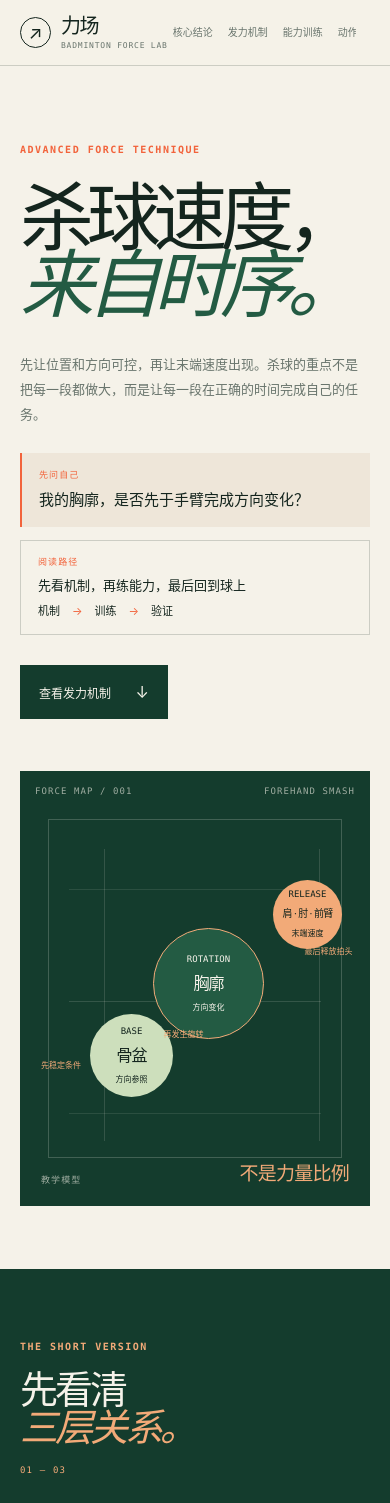
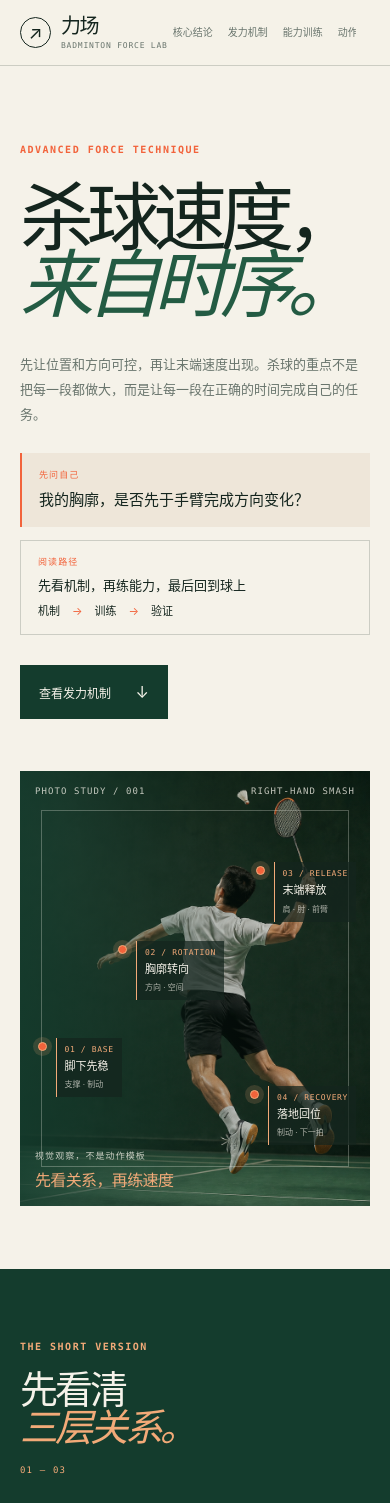
Before and after one commit to dr-birdkiwi/badminton-lab, a Next.js app: page / in a window 390 px wide. Shown: the top 1503 px of the page. Built offline with nearby package versions, Linux system fonts and the light colour scheme.

Commit message:
Add visual smash studies

```diff
--- a/app/globals.css
+++ b/app/globals.css
@@ -54,23 +54,20 @@ button { cursor: pointer; }
 .dark-button span { margin-left: 21px; font-size: 16px; }
 
 .mechanics-plate { position: relative; min-height: 555px; overflow: hidden; padding: 21px; color: var(--paper); background: var(--forest); }
-.mechanics-plate::before { content: ''; position: absolute; inset: 10% 12%; border: 1px solid rgba(245, 242, 233, .2); }
-.plate-meta, .plate-footer { position: relative; z-index: 2; display: flex; justify-content: space-between; color: rgba(245, 242, 233, .62); font: 9px var(--mono); letter-spacing: .12em; }
-.plate-grid-line { position: absolute; z-index: 1; background: rgba(245, 242, 233, .14); }
-.plate-grid-vertical { top: 18%; bottom: 15%; left: 28%; width: 1px; box-shadow: 285px 0 rgba(245, 242, 233, .14); }
-.plate-grid-horizontal { top: 53%; left: 14%; right: 14%; height: 1px; box-shadow: 0 -112px rgba(245, 242, 233, .1), 0 112px rgba(245, 242, 233, .1); }
-.plate-node { position: absolute; z-index: 3; display: grid; place-content: center; width: 128px; height: 128px; border-radius: 50%; text-align: center; }
-.plate-node small { font: 9px var(--mono); }
-.plate-node strong { margin-top: 7px; font-size: 21px; font-weight: 400; letter-spacing: -.07em; }
-.plate-node span { margin-top: 6px; font-size: 10px; }
-.plate-base { left: 28%; bottom: 25%; color: var(--ink); background: var(--mint); }
-.plate-trunk { top: 34%; left: 44%; width: 156px; height: 156px; color: var(--paper); background: var(--forest-2); border: 1px solid var(--orange-soft); }
-.plate-arm { top: 23%; right: 13%; width: 94px; height: 94px; color: var(--ink); background: var(--orange-soft); }
-.plate-arm strong { font-size: 15px; }
-.plate-callout { position: absolute; z-index: 4; color: var(--orange-soft); font-size: 10px; }
-.callout-base { bottom: 31%; left: 11%; }
-.callout-trunk { top: 61%; left: 45%; }
-.callout-arm { top: 39%; right: 9%; }
+.hero-visual img { position: absolute; inset: 0; width: 100%; height: 100%; object-fit: cover; object-position: 64% center; }
+.hero-visual::after { content: ''; position: absolute; inset: 10% 8%; border: 1px solid rgba(245, 242, 233, .28); pointer-events: none; }
+.hero-visual-shade { position: absolute; inset: 0; background: linear-gradient(90deg, rgba(20, 60, 45, .92) 0%, rgba(20, 60, 45, .44) 29%, rgba(20, 60, 45, .05) 70%); }
+.plate-meta, .plate-footer { position: relative; z-index: 2; display: flex; justify-content: space-between; color: rgba(245, 242, 233, .78); font: 9px var(--mono); letter-spacing: .12em; }
+.visual-label { position: absolute; z-index: 3; display: flex; align-items: start; gap: 9px; color: var(--paper); }
+.visual-label i { display: block; width: 9px; height: 9px; margin-top: 4px; border: 1px solid var(--orange-soft); border-radius: 50%; background: var(--orange); box-shadow: 0 0 0 5px rgba(242, 170, 120, .16); }
+.visual-label div { display: grid; gap: 4px; min-width: 110px; padding: 9px 11px; border-left: 1px solid var(--orange-soft); background: rgba(20, 37, 30, .72); }
+.visual-label b { color: var(--orange-soft); font: 8px var(--mono); letter-spacing: .08em; font-weight: 400; }
+.visual-label strong { font-size: 14px; font-weight: 400; }
+.visual-label small { color: rgba(245, 242, 233, .68); font-size: 9px; }
+.visual-label-base { bottom: 23%; left: 8%; }
+.visual-label-rotation { top: 42%; left: 28%; }
+.visual-label-release { top: 23%; right: 8%; }
+.visual-label-recovery { right: 8%; bottom: 17%; }
 .plate-footer { position: absolute; right: 21px; bottom: 20px; left: 21px; align-items: end; }
 .plate-footer strong { color: var(--orange-soft); font: 19px var(--serif); letter-spacing: -.04em; }
 
@@ -105,6 +102,13 @@ button { cursor: pointer; }
 .path-node strong { margin-top: 26px; font-size: 14px; font-weight: 400; line-height: 1.35; }
 .path-node small { margin-top: 8px; color: rgba(245, 242, 233, .58); font: 8px var(--mono); letter-spacing: .07em; }
 .path-arrow { position: absolute; z-index: 2; top: 50%; right: -8px; color: var(--orange-soft); font-size: 16px; transform: translateY(-50%); }
+.path-legend { display: flex; flex-wrap: wrap; gap: 8px 16px; margin-bottom: 16px; color: rgba(245, 242, 233, .72); font-size: 10px; }
+.path-legend span { display: inline-flex; align-items: center; gap: 6px; }
+.path-legend i { display: block; width: 7px; height: 7px; border-radius: 50%; }
+.legend-support { background: var(--mint); }
+.legend-orient { background: #87b59b; }
+.legend-release { background: var(--orange-soft); }
+.legend-brake { background: var(--orange); }
 .path-footnote { margin: 0; color: rgba(245, 242, 233, .62); font-size: 11px; line-height: 1.7; }
 .path-reading { min-height: 300px; padding: 29px; background: var(--paper-2); }
 .path-reading:focus-visible { outline: 2px solid var(--orange); outline-offset: 5px; }
@@ -117,7 +121,7 @@ button { cursor: pointer; }
 .training-statement { display: grid; gap: 9px; max-width: 820px; margin: -14px 0 34px; padding: 16px 18px; border-left: 2px solid var(--orange); background: #eee1d5; }
 .training-statement span, .training-meta span, .training-rules b { color: var(--orange); font: 9px var(--mono); letter-spacing: .1em; }
 .training-statement strong { font-size: 15px; font-weight: 400; line-height: 1.6; }
-.training-layout { display: grid; grid-template-columns: 1.2fr .8fr; gap: 10px; }
+.training-layout { display: grid; grid-template-columns: 1.2fr .8fr; align-items: start; gap: 10px; }
 .training-visual { min-width: 0; padding: 20px; color: var(--paper); background: var(--forest); }
 .training-meta { display: flex; justify-content: space-between; gap: 20px; color: rgba(245, 242, 233, .62); font: 9px var(--mono); letter-spacing: .1em; }
 .training-track { display: grid; grid-template-columns: repeat(3, minmax(0, 1fr)); gap: 5px; margin: 28px 0 26px; }
@@ -133,6 +137,14 @@ button { cursor: pointer; }
 .training-rules > div:last-child { border-right: 0; }
 .training-rules strong { display: block; margin-top: 18px; font-size: 12px; font-weight: 400; }
 .training-rules p { margin: 7px 0 0; color: rgba(245, 242, 233, .62); font-size: 10px; line-height: 1.6; }
+.training-photo { position: relative; min-height: 278px; overflow: hidden; margin-top: 24px; border: 1px solid var(--white-line); }
+.training-photo img { position: absolute; inset: 0; width: 100%; height: 100%; object-fit: cover; object-position: 61% center; }
+.training-photo-shade { position: absolute; inset: 0; background: linear-gradient(180deg, rgba(20, 60, 45, .14), rgba(20, 37, 30, .86)); }
+.training-photo-meta, .training-photo-caption { position: absolute; z-index: 2; right: 15px; left: 15px; display: flex; justify-content: space-between; gap: 14px; }
+.training-photo-meta { top: 14px; color: rgba(245, 242, 233, .74); font: 8px var(--mono); letter-spacing: .1em; }
+.training-photo-caption { bottom: 15px; align-items: end; }
+.training-photo-caption b { color: var(--orange-soft); font: 9px var(--mono); letter-spacing: .1em; font-weight: 400; }
+.training-photo-caption strong { max-width: 280px; color: var(--paper); font: 19px var(--serif); font-weight: 400; line-height: 1.15; text-align: right; }
 .training-reading { min-height: 370px; padding: 29px; background: var(--paper); }
 .training-reading:focus-visible { outline: 2px solid var(--orange); outline-offset: 5px; }
 .training-reading h3 { max-width: 520px; margin: 20px 0 24px; font-size: clamp(28px, 3vw, 43px); font-weight: 400; line-height: 1; letter-spacing: -.08em; }
@@ -222,18 +234,18 @@ button { cursor: pointer; }
   .hero-copy h1 { font-size: clamp(63px, 19vw, 94px); }
   .hero-copy > p { font-size: 13px; }
   .mechanics-plate { min-height: 435px; margin-top: 52px; padding: 15px; }
-  .mechanics-plate::before { inset: 11% 8%; }
-  .plate-grid-vertical { left: 24%; box-shadow: 215px 0 rgba(245, 242, 233, .14); }
-  .plate-base { left: 20%; bottom: 25%; width: 83px; height: 83px; }
-  .plate-trunk { top: 36%; left: 38%; width: 111px; height: 111px; }
-  .plate-arm { top: 25%; right: 8%; width: 69px; height: 69px; }
-  .plate-node strong { font-size: 16px; }
-  .plate-arm strong { font-size: 10px; }
-  .plate-node span { font-size: 8px; }
-  .plate-callout { font-size: 8px; }
-  .callout-base { bottom: 31%; left: 6%; }
-  .callout-trunk { top: 59%; left: 41%; }
-  .callout-arm { top: 40%; right: 5%; }
+  .hero-visual img { object-position: 63% center; }
+  .hero-visual::after { inset: 9% 6%; }
+  .hero-visual-shade { background: linear-gradient(90deg, rgba(20, 60, 45, .88) 0%, rgba(20, 60, 45, .22) 55%, rgba(20, 60, 45, .05) 100%); }
+  .visual-label div { min-width: 0; padding: 7px 8px; }
+  .visual-label strong { font-size: 11px; }
+  .visual-label small { font-size: 8px; }
+  .visual-label-base { bottom: 25%; left: 5%; }
+  .visual-label-rotation { top: 39%; left: 28%; }
+  .visual-label-release { top: 21%; right: 4%; }
+  .visual-label-recovery { right: 4%; bottom: 14%; }
+  .plate-footer { right: 15px; bottom: 15px; left: 15px; display: grid; gap: 5px; }
+  .plate-footer strong { font-size: 16px; }
   .section-heading { display: block; margin-bottom: 29px; }
   .section-index { display: block; margin-top: 19px; }
   .claim-grid, .boundary-grid { grid-template-columns: 1fr; }
@@ -262,6 +274,10 @@ button { cursor: pointer; }
   .training-rules > div { padding: 14px 0; border-right: 0; border-bottom: 1px solid var(--white-line); }
   .training-rules > div:last-child { border-bottom: 0; }
   .training-rules strong { margin-top: 10px; }
+  .training-photo { min-height: 248px; margin-top: 20px; }
+  .training-photo-meta { display: grid; gap: 5px; }
+  .training-photo-caption { display: grid; gap: 7px; }
+  .training-photo-caption strong { max-width: 220px; text-align: left; }
   .training-reading { min-height: 0; padding: 24px 20px; }
   .training-sources { align-items: flex-start; flex-direction: column; gap: 9px; }
   .lesson-intro { margin-top: -10px; }
--- a/app/page.tsx
+++ b/app/page.tsx
@@ -1,6 +1,7 @@
 'use client';
 
 import { useState } from 'react';
+import Image from 'next/image';
 
 type LessonStep = {
   number: string;
@@ -122,16 +123,17 @@ function jumpTo(id: string) {
   document.getElementById(id)?.scrollIntoView({ block: 'start' });
 }
 
-function MechanicsPlate() {
+function SmashVisual() {
   return (
-    <div className="mechanics-plate" role="img" aria-label="杀球发力的静态机制示意">
-      <div className="plate-meta"><span>FORCE MAP / 001</span><span>FOREHAND SMASH</span></div>
-      <div className="plate-grid-line plate-grid-vertical" /><div className="plate-grid-line plate-grid-horizontal" />
-      <div className="plate-node plate-base"><small>BASE</small><strong>骨盆</strong><span>方向参照</span></div>
-      <div className="plate-node plate-trunk"><small>ROTATION</small><strong>胸廓</strong><span>方向变化</span></div>
-      <div className="plate-node plate-arm"><small>RELEASE</small><strong>肩 · 肘 · 前臂</strong><span>末端速度</span></div>
-      <div className="plate-callout callout-base">先稳定条件</div><div className="plate-callout callout-trunk">再发生旋转</div><div className="plate-callout callout-arm">最后释放拍头</div>
-      <div className="plate-footer"><span>教学模型</span><strong>不是力量比例</strong></div>
+    <div className="mechanics-plate hero-visual">
+      <Image src="/smash-hero.png" alt="右手羽毛球选手在高点击球点完成杀球动作" fill priority sizes="(max-width: 700px) 100vw, 55vw" />
+      <div className="hero-visual-shade" aria-hidden="true" />
+      <div className="plate-meta"><span>PHOTO STUDY / 001</span><span>RIGHT-HAND SMASH</span></div>
+      <div className="visual-label visual-label-base"><i aria-hidden="true" /><div><b>01 / BASE</b><strong>脚下先稳</strong><small>支撑 · 制动</small></div></div>
+      <div className="visual-label visual-label-rotation"><i aria-hidden="true" /><div><b>02 / ROTATION</b><strong>胸廓转向</strong><small>方向 · 空间</small></div></div>
+      <div className="visual-label visual-label-release"><i aria-hidden="true" /><div><b>03 / RELEASE</b><strong>末端释放</strong><small>肩 · 肘 · 前臂</small></div></div>
+      <div className="visual-label visual-label-recovery"><i aria-hidden="true" /><div><b>04 / RECOVERY</b><strong>落地回位</strong><small>制动 · 下一拍</small></div></div>
+      <div className="plate-footer"><span>视觉观察，不是动作模板</span><strong>先看关系，再练速度</strong></div>
     </div>
   );
 }
@@ -161,7 +163,7 @@ export default function Home() {
           <div className="hero-ramp"><span>阅读路径</span><strong>先看机制，再练能力，最后回到球上</strong><div><b>机制</b><i>→</i><b>训练</b><i>→</i><b>验证</b></div></div>
           <button className="dark-button" onClick={() => jumpTo('force-path')}>查看发力机制 <span>↓</span></button>
         </div>
-        <MechanicsPlate />
+        <SmashVisual />
       </section>
 
       <section id="principles" className="principles-section force-section">
@@ -179,6 +181,7 @@ export default function Home() {
             <div className="path-track">
               {forceNodes.map((item, index) => <div className="path-track-item" key={item.number}><button id={`node-tab-${item.number}`} className={activeNode === index ? 'path-node active' : 'path-node'} onClick={() => setActiveNode(index)} role="tab" aria-selected={activeNode === index} aria-controls="node-panel"><b>{item.number}</b><strong>{item.label}</strong><small>{item.english}</small></button>{index < forceNodes.length - 1 && <span className="path-arrow" aria-hidden="true">→</span>}</div>)}
             </div>
+            <div className="path-legend" aria-label="发力路径四类任务"><span><i className="legend-support" />支撑条件</span><span><i className="legend-orient" />方向与空间</span><span><i className="legend-release" />末端释放</span><span><i className="legend-brake" />制动回位</span></div>
             <p className="path-footnote">箭头代表动作关系，不代表固定顺序、能量百分比或所有球员都一样的轨迹。</p>
           </div>
           <div id="node-panel" className="path-reading" role="tabpanel" tabIndex={0} aria-labelledby={`node-tab-${node.number}`}>
@@ -199,6 +202,7 @@ export default function Home() {
               {trainingStages.map((item, index) => <div className="training-track-item" key={item.number}><button id={`training-tab-${item.number}`} className={activeTraining === index ? 'training-node active' : 'training-node'} onClick={() => setActiveTraining(index)} role="tab" aria-selected={activeTraining === index} aria-controls="training-panel"><b>{item.number}</b><strong>{item.label}</strong><small>{item.english}</small></button>{index < trainingStages.length - 1 && <span className="training-arrow" aria-hidden="true">→</span>}</div>)}
             </div>
             <div className="training-rules"><div><b>01</b><strong>功能先于孤立</strong><p>先在接近球场的任务里验证。</p></div><div><b>02</b><strong>速度先于负重</strong><p>动作一变形就停止。</p></div><div><b>03</b><strong>质量先于疲劳</strong><p>疲劳不是技术进步。</p></div></div>
+            <div className="training-photo"><Image src="/training-footwork.png" alt="羽毛球运动员进行低位分腿与减速控制训练" fill sizes="(max-width: 1000px) 88vw, 48vw" /><div className="training-photo-shade" aria-hidden="true" /><div className="training-photo-meta"><span>EXAMPLE / BASE + BRAKE</span><span>LOW · CONTROLLED · REPEATABLE</span></div><div className="training-photo-caption"><b>承载动作示例</b><strong>到位后能停住，才有下一次启动。</strong></div></div>
           </div>
           <div id="training-panel" className="training-reading" role="tabpanel" tabIndex={0} aria-labelledby={`training-tab-${trainingStage.number}`}>
             <span className="section-label">BLOCK / {trainingStage.number} · {trainingStage.english}</span>
```
Also changed, not shown: public/smash-hero.png (added), public/training-footwork.png (added).
